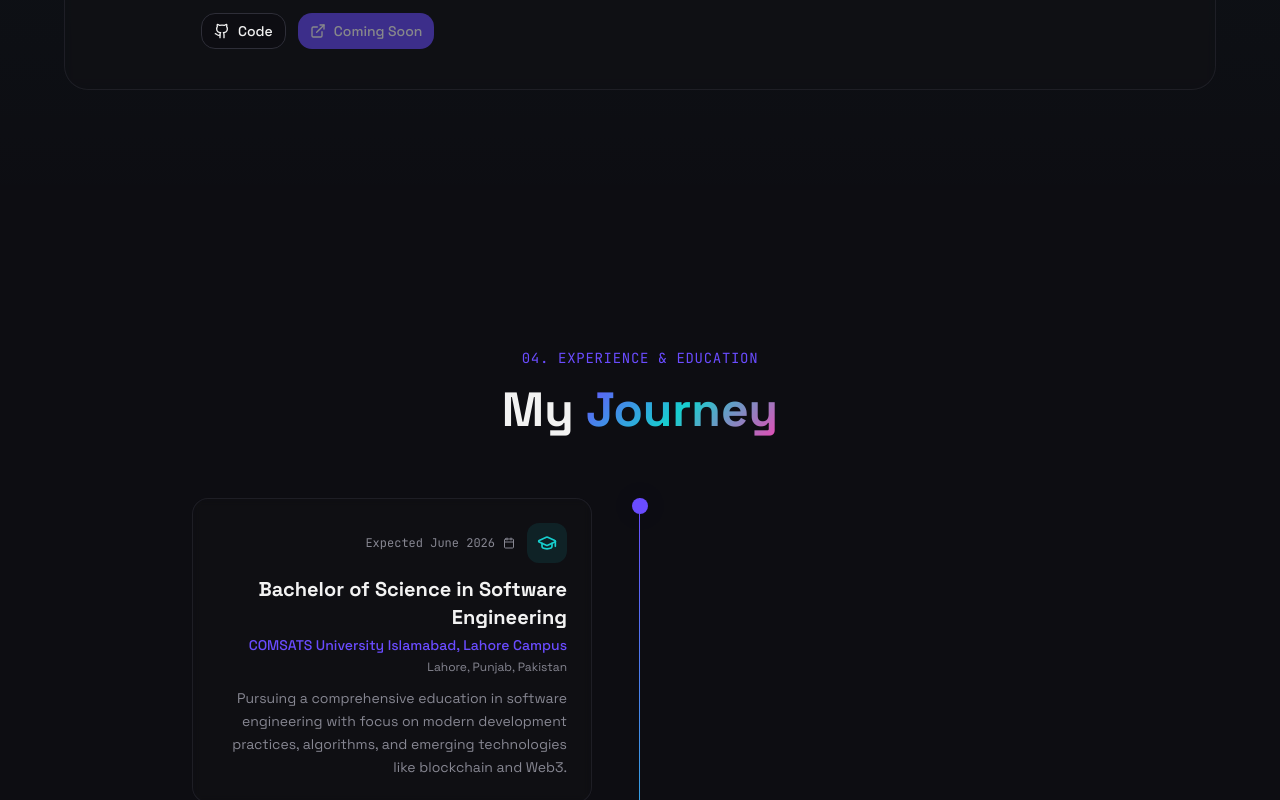
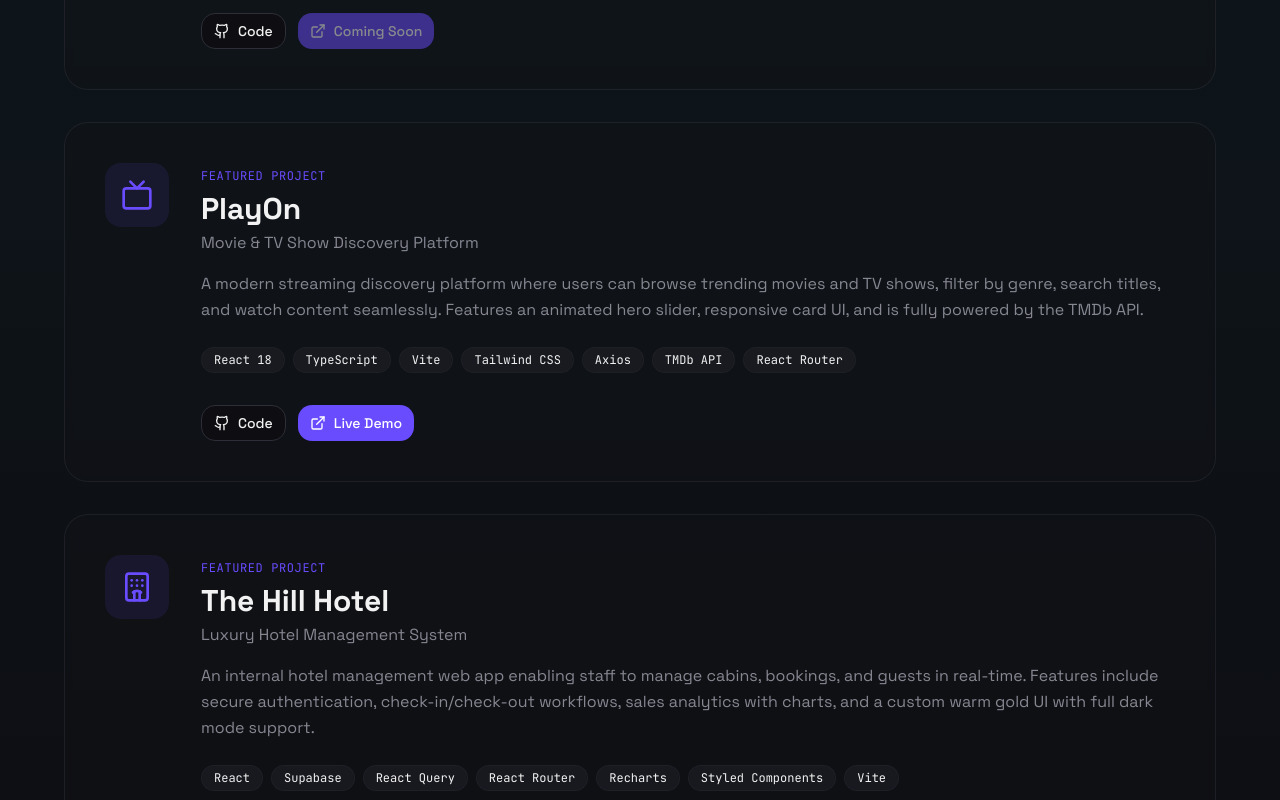
Before and after one commit to TahirMustafa-NO-ONE/tahir-portfolio, a Next.js app: page / in a window 1280 px wide. Shown: the part 4280-5080 px from the top of the page. Built offline with nearby package versions, Linux system fonts and the light colour scheme.

Commit message:
added projects in project section

```diff
--- a/components/sections/ProjectsSection.tsx
+++ b/components/sections/ProjectsSection.tsx
@@ -2,7 +2,7 @@
 
 import { motion, useInView } from "framer-motion";
 import { useRef } from "react";
-import { Github, ExternalLink, Blocks, Utensils, BookOpen } from "lucide-react";
+import { Github, ExternalLink, Blocks, Utensils, BookOpen, Tv, Hotel } from "lucide-react";
 import { Button } from "@/components/ui/button";
 
 const projects = [
@@ -46,6 +46,34 @@
     links: {
       github: "https://github.com/TahirMustafa-NO-ONE/recipe-app",
       live: "#",
+    },
+  },
+  {
+    title: "PlayOn",
+    subtitle: "Movie & TV Show Discovery Platform",
+    description:
+      "A modern streaming discovery platform where users can browse trending movies and TV shows, filter by genre, search titles, and watch content seamlessly. Features an animated hero slider, responsive card UI, and is fully powered by the TMDb API.",
+    tech: ["React 18", "TypeScript", "Vite", "Tailwind CSS", "Axios", "TMDb API", "React Router"],
+    icon: Tv,
+    featured: true,
+    comingSoon: false,
+    links: {
+      github: "https://github.com/TahirMustafa-NO-ONE/playon-streaming",
+      live: "https://playon-streaming.vercel.app/",
+    },
+  },
+  {
+    title: "The Hill Hotel",
+    subtitle: "Luxury Hotel Management System",
+    description:
+      "An internal hotel management web app enabling staff to manage cabins, bookings, and guests in real-time. Features include secure authentication, check-in/check-out workflows, sales analytics with charts, and a custom warm gold UI with full dark mode support.",
+    tech: ["React", "Supabase", "React Query", "React Router", "Recharts", "Styled Components", "Vite"],
+    icon: Hotel,
+    featured: true,
+    comingSoon: false,
+    links: {
+      github: "https://github.com/TahirMustafa-NO-ONE/The-Hill-Hotel",
+      live: "https://the-hill-hotel.vercel.app",
     },
   },
 ];
```
